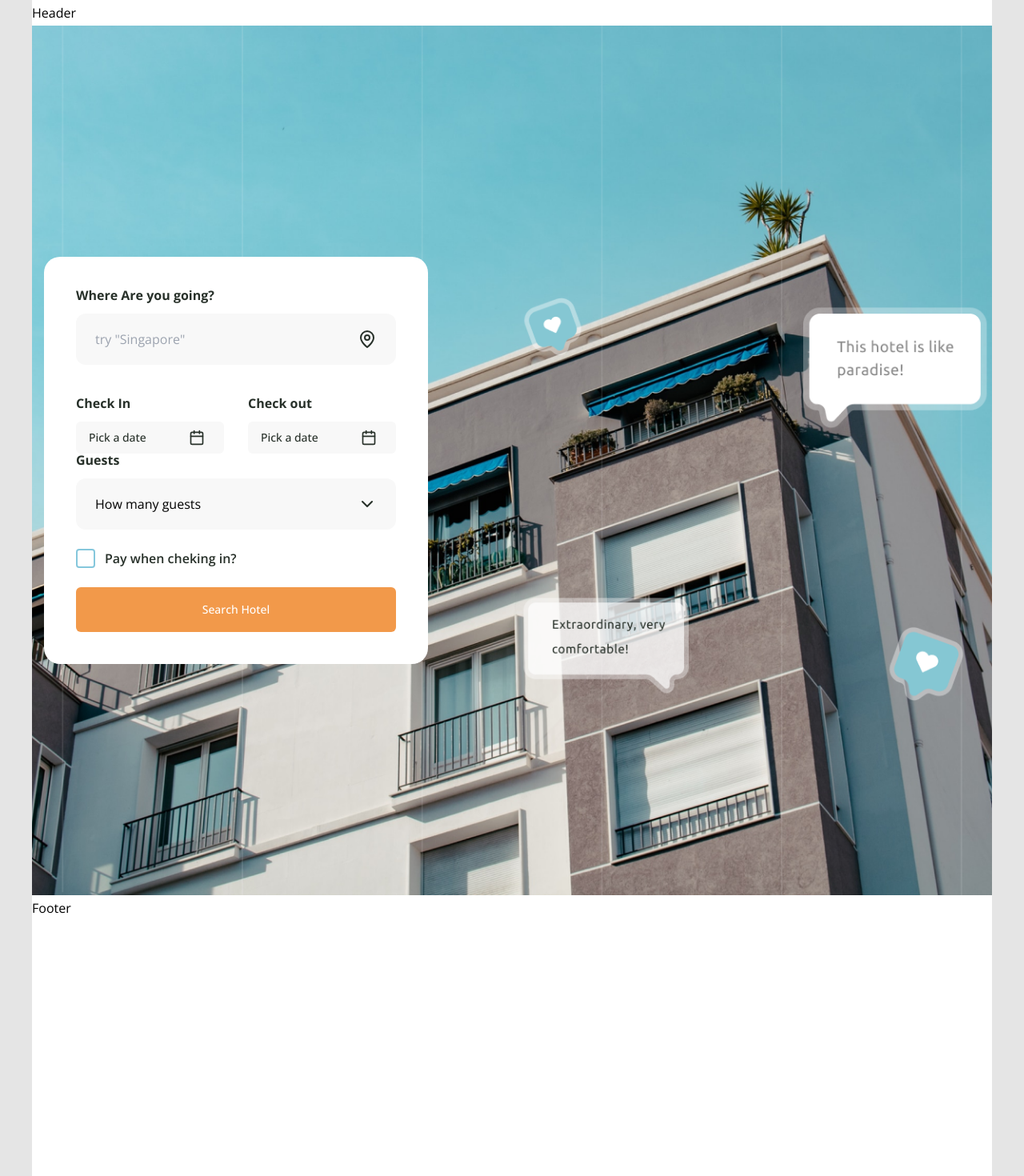
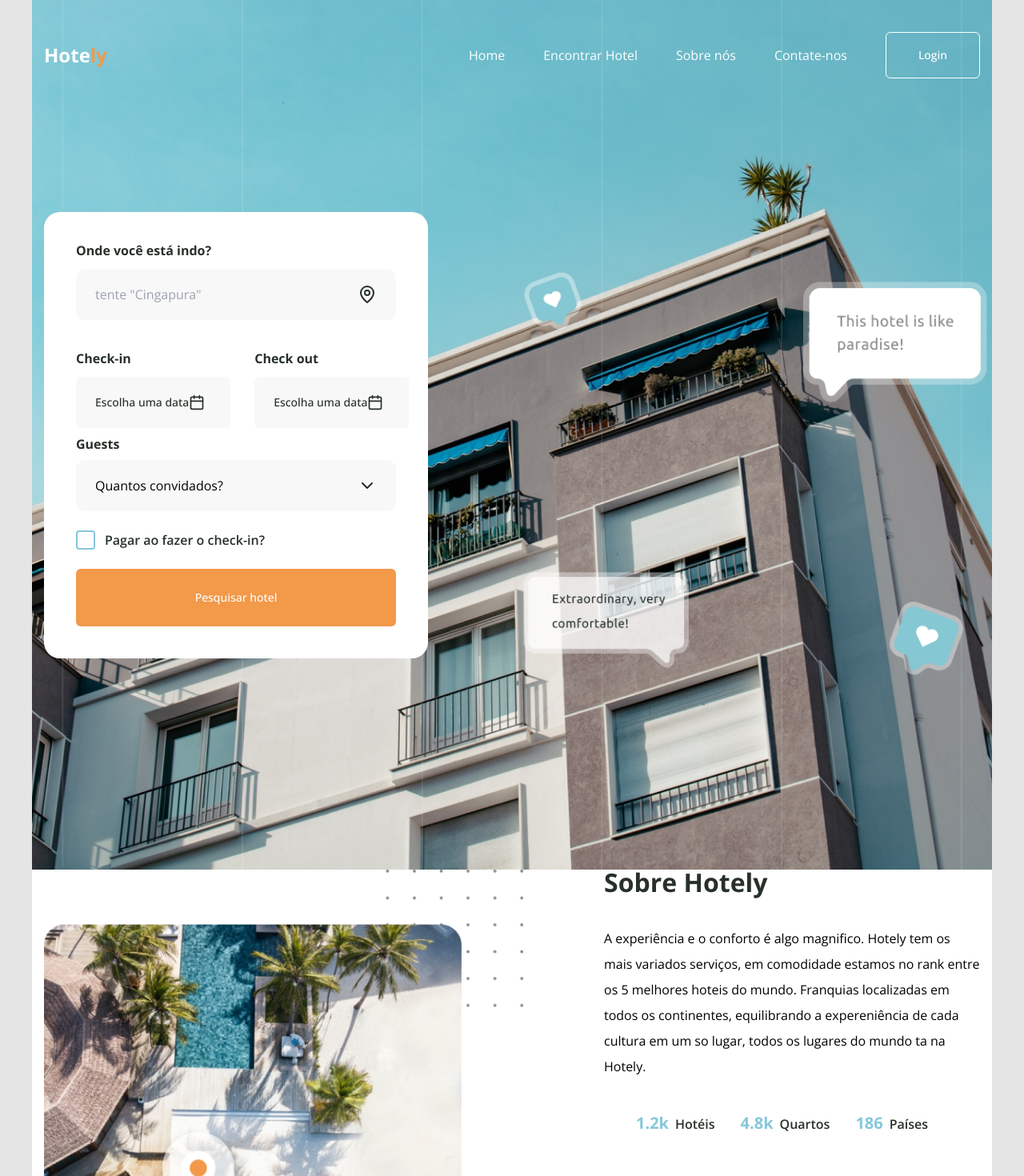
Before and after one commit to victorslls/Project-Hotel, a Next.js app: page / in a window 1280 px wide. Shown: the top 1470 px of the page at 80% size. Built offline with nearby package versions, Linux system fonts and the light colour scheme.

Commit message:
atualizando project about, datePicker, Header, Nav

```diff
--- a/app/page.jsx
+++ b/app/page.jsx
@@ -1,13 +1,15 @@
+import Footer  from "@/components/Footer";
 import Header from "@/components/Header";
+import Hero from "@/components/Hero";
+import About from "@/components/About";
 
-import Footer  from "@/components/Footer";
-import Hero from "@/components/Hero";
 
 export default function Home() {
   return (
     <main className="max-w-[1200px] mx-auto bg-white">
       <Header />
       <Hero />
+      <About />
       <Footer />
       <div className="h-[4000px]"></div>
     </main>
--- /dev/null
+++ b/components/About.jsx
@@ -0,0 +1,43 @@
+'use client'
+import { motion } from "framer-motion"
+import Image from "next/image"
+import { fadeIn } from "@/variants"
+import { useInView } from "react-intersection-observer"
+import { Button } from "./ui/button"
+import { useMediaQuery } from "react-responsive"
+import Stats from "./Stats"
+
+const About = () => {
+  return (
+    <section className="py-12 xl:pt-0 xl:pb-24">
+      <div className="container mx-auto">
+        <div className="flex flex-col xl:flex-row">
+          {/**img */}
+          <div className=" flex-1 relative">
+            <Image src="/about/img2.png" width={599} height={721} alt="" />
+          </div>
+          {/**text */}
+          <div className="xl:max-w-[470px]">
+            <h2 className="h2 mb-[38px]">Sobre Hotely </h2>
+            <p>
+              A experiência e o conforto é algo magnifico. Hotely tem os mais
+              variados serviços, em comodidade estamos no rank entre os 5
+              melhores hoteis do mundo. Franquias localizadas em todos os
+              continentes, equilibrando a expereniência de cada cultura em um so
+              lugar, todos os lugares do mundo ta na Hotely.
+            </p>
+            {/**stats */}
+            <dir className=' my-5 xl:my-10 min-h-[35px] '>
+                <Stats/>
+            </dir>
+            <p className="mb-10">Comprovada pele conselho regional de Serviços e garantia, todos os dados são legitimos, siga na integra.</p>
+            {/**btn */}
+            <Button variant='accent'>Explore mais</Button>
+          </div>
+        </div>
+      </div>
+    </section>
+  );
+}
+
+export default About
--- a/components/DatePicker.jsx
+++ b/components/DatePicker.jsx
@@ -21,7 +21,7 @@ const DatePicker = () => {
             !date && "text-black"
           )}
         >
-          {date ? format(date, "d MMM") : <span>Pick a date</span>}
+          {date ? format(date, "d MMM") : <span>Escolha uma data</span>}
           <CalendarIcon className="mr-2 h-5 w-5 text-black" />
         </Button>
       </PopoverTrigger>
--- a/components/GuestSelect.jsx
+++ b/components/GuestSelect.jsx
@@ -13,7 +13,7 @@ const GuestSelect = () => {
   return (
     <Select>
       <SelectTrigger  className="w-full" >
-        <SelectValue placeholder="How many guests" />
+        <SelectValue placeholder="Quantos convidados?" />
       </SelectTrigger>
       <SelectContent>
         <SelectGroup>
--- a/components/Header.jsx
+++ b/components/Header.jsx
@@ -1,7 +1,46 @@
+import Link from "next/link"
+
+//import ui
+import { Button } from "./ui/button"
+import MobileNav from "./MobileNav"
+import Nav from "./Nav"
+
+
+
+
 const Header = () => {
     return (
-        <div>Header</div>
-    )
+      <header className="absolute w-full max-w-[1200px] py-8 xl:py-10">
+        <div className="container mx-auto">
+          {/**logo, nav (desktop), btn */}
+          <div className="flex items-center justify-between">
+            {/**logo */}
+            <Link href="/">
+              <h1 className="text-2xl font-bold text-white">
+                Hote<span className="text-orange">ly</span>
+              </h1>
+            </Link>
+            {/**nav e btn */}
+            <div className="hidden xl:flex">
+              <div className="flex items-center gap-x-12">
+                <Nav
+                  containerStyles="flex items-center justify-between"
+                  listStyles="flex gap-x-12 text-white"
+                />
+                <Button variant="outline" className="px-10 h-[58px]">
+
+                  Login
+                </Button>
+              </div>
+            </div>
+          </div>
+          {/** mobile nav */}
+          <div className="xl:hidden absolute right-8 top-8">
+            <MobileNav />
+          </div>
+        </div>
+      </header>
+    );
 }
 
 export default Header
--- /dev/null
+++ b/components/MobileNav.jsx
@@ -0,0 +1,44 @@
+'use client';
+
+import Image from "next/image";
+import Nav from "./Nav";
+
+import { Sheet, SheetContent, SheetTrigger } from "./ui/sheet";
+
+import { Menu } from "lucide-react";
+import Link from "next/link";
+import Socials from "./Socials";
+
+
+const MobileNav = () => {
+  return (
+    <Sheet>
+      <SheetTrigger>
+        <Menu size={36} className="text-white" />
+      </SheetTrigger>
+      <SheetContent side="left">
+        <div className="flex flex-col justify-between h-full p-12">
+            {/**logo */}
+          <Link href="/" className="mb-24">
+            <Image
+              src="/footer/logo.svg"
+              width={90}
+              height={46}
+              alt=""
+              priority
+            />
+          </Link>
+          <Nav
+            containerStyles="text-black"
+            listStyles="flex flex-col gap-y-6 text-xl"
+          />
+          {/**socials */}
+          <Socials containerStyles="flex gap-x-4 text-black" />
+
+        </div>
+      </SheetContent>
+    </Sheet>
+  );
+}
+
+export default MobileNav
--- /dev/null
+++ b/components/Nav.jsx
@@ -0,0 +1,38 @@
+import Link from "next/link"
+
+const links = [
+    {
+        path: '/',
+        pathname: 'Home'
+    },
+    {
+        path: '/',
+        pathname: 'Encontrar Hotel'
+    },
+    {
+        path: '/',
+        pathname: 'Sobre nós'
+    },
+    {
+        path: '/',
+        pathname: 'Contate-nos'
+    },
+]
+
+const Nav = ({containerStyles, listStyles}) => {
+  return (
+    <nav className={`${containerStyles}`}>
+      <ul className={`${listStyles}`}>
+        {links.map((link, index) => {
+          return (
+            <li>
+              <Link href={link.path}>{link.pathname}</Link>
+            </li>
+          );
+        })}
+      </ul>
+    </nav>
+  );
+}
+
+export default Nav
--- a/components/SearchBox.jsx
+++ b/components/SearchBox.jsx
@@ -1,4 +1,4 @@
-'use client';
+"use client";
 
 import { Input } from "./ui/input";
 import { Label } from "./ui/label";
@@ -7,7 +7,7 @@ import { Checkbox } from "./ui/checkbox";
 
 import { MapPin } from "lucide-react";
 
-import {motion} from 'framer-motion'
+import { motion } from "framer-motion";
 import { fadeIn } from "@/variants";
 
 //components
@@ -17,21 +17,21 @@ import GuestSelect from "./GuestSelect";
 const SearchBox = () => {
   return (
     <motion.div
-       variants={fadeIn('up', 0.2)}
-       transition={{duration: 1}}
+      variants={fadeIn("up", 0.2)}
+      transition={{ duration: 1 }}
       initial="hidden"
-       whileInView={'show'}
-       viewport={{once: false, amount: 0}}
+      whileInView={"show"}
+      viewport={{ once: false, amount: 0 }}
       className="w-full max-w-[480px] bg-white max-h-max flex flex-col boder
      border-outline rounded-[20px] p-10 "
     >
       {/**input, claendar, date picker */}
       <div className="mb-[20px]">
         {/**label */}
-         <Label htmlFor="destination">Where Are you going?</Label>
+        <Label htmlFor="destination">Onde você está indo?</Label>
         {/**input & icon */}
         <div className="relative flex  items-center mb-[20px]">
-           <Input id="destination" placeholder='try "Singapore"' />
+          <Input id="destination" placeholder='tente "Cingapura"' />
           <MapPin size={24} className="absolute right-6 text-black" />
         </div>
       </div>
@@ -39,7 +39,7 @@ import GuestSelect from "./GuestSelect";
       <div className="flex flex-col xl:flex-row gap-x-[30px] gap-y-5 xl:gap-y-0">
         {/**check in */}
         <div className="flex flex-col flex-1">
-           <Label>Check In</Label>
+          <Label>Check-in</Label>
           <DatePicker />
         </div>
         {/**check out */}
@@ -53,14 +53,14 @@ import GuestSelect from "./GuestSelect";
       <div className="flex flex-col">
         {/**select */}
         <div className="felx flex-col flex-1 gap-x-3 mb-[24px]">
-           <Label>Guests</Label>
+          <Label className="my-3">Guests</Label>
           <GuestSelect />
         </div>
         {/**checkbox */}
         <div className="flex items-center gap-x-3 mb-[24px]">
           <Checkbox id="terms" />
           <Label htmlFor="terms" className=" font-semibold mb-0">
-             Pay when cheking in?
+            Pagar ao fazer o check-in?
           </Label>
         </div>
         {/*btn */}
@@ -68,11 +68,11 @@ import GuestSelect from "./GuestSelect";
           size="lg"
           className="bg-orange p-7 text-white hover:bg-orange/90  "
         >
-           Search Hotel
+          Pesquisar hotel
         </Button>
       </div>
     </motion.div>
   );
 };
 
-export default SearchBox
+export default SearchBox;
--- /dev/null
+++ b/components/Stats.jsx
@@ -0,0 +1,50 @@
+'use client';
+
+import CountUp from "react-countup";
+
+const statsData= [
+    {
+        value: 1.2,
+        type: 'Hotéis',
+        unit: 'k',
+    },
+    {
+        value: 4.8,
+        type: 'Quartos',
+        unit: 'k',
+    },
+    {
+        value: 186,
+        type: 'Países',
+        unit: null,
+    },
+]
+
+
+const Stats = () => {
+  return (
+    <div className="flex flex-col xl:flex-row gap-x-8 gap-y-4 my-10">
+        {statsData.map((item, index)=> {
+            return (
+              <div key={index}>
+                <div className="flex items-baseline gap-x-2">
+                  <h3 className="h3 text-soft_green">
+                    {/**checks if item.value.is.o.decimals */}
+                    <CountUp
+                      start={0}
+                      end={item.value}
+                      decimals={item.value % 1 !== 0 ? 1 : 0}
+                      duration={6}
+                    />
+                    <span>{item.unit}</span>
+                  </h3>
+                  <div className="text-black font-semibold">{item.type}</div>
+                </div>
+              </div>
+            );
+        })}
+    </div>
+  )
+}
+
+export default Stats
--- a/components/ui/button.jsx
+++ b/components/ui/button.jsx
@@ -1,29 +1,22 @@
-import * as React from "react"
-import { Slot } from "@radix-ui/react-slot"
+import * as React from "react";
+import { Slot } from "@radix-ui/react-slot";
 import { cva } from "class-variance-authority";
 
-import { cn } from "@/lib/utils"
+import { cn } from "@/lib/utils";
 
 const buttonVariants = cva(
   "inline-flex items-center justify-center whitespace-nowrap rounded-md text-sm font-medium ring-offset-white transition-colors focus-visible:outline-none focus-visible:ring-2 focus-visible:ring-slate-950 focus-visible:ring-offset-2 disabled:pointer-events-none disabled:opacity-50 dark:ring-offset-slate-950 dark:focus-visible:ring-slate-300",
   {
     variants: {
       variant: {
-        default: "bg-slate-900 text-slate-50 hover:bg-slate-900/90 dark:bg-slate-50 dark:text-slate-900 dark:hover:bg-slate-50/90",
-        destructive:
-          "bg-red-500 text-slate-50 hover:bg-red-500/90 dark:bg-red-900 dark:text-slate-50 dark:hover:bg-red-900/90",
+        default: "bg-grey-secondary",
+        accent: "bg-orange text-white  font bold hover:bg-orange/90",
         outline:
-          "border border-slate-200 bg-white hover:bg-slate-100 hover:text-slate-900 dark:border-slate-800 dark:bg-slate-950 dark:hover:bg-slate-800 dark:hover:text-slate-50",
-        secondary:
-          "bg-slate-100 text-slate-900 hover:bg-slate-100/80 dark:bg-slate-800 dark:text-slate-50 dark:hover:bg-slate-800/80",
-        ghost: "hover:bg-slate-100 hover:text-slate-900 dark:hover:bg-slate-800 dark:hover:text-slate-50",
-        link: "text-slate-900 underline-offset-4 hover:underline dark:text-slate-50",
+          "bg-transparent text-white border border-white hover:bg-white hover:text-black",
       },
       size: {
-        default: "h-10 px-4 py-2",
-        sm: "h-9 rounded-md px-3",
-        lg: "h-11 rounded-md px-8",
-        icon: "h-10 w-10",
+        default: "h-[64px] px-6",
+        lg: "h-[72px] px-6",
       },
     },
     defaultVariants: {
@@ -31,17 +24,20 @@ const buttonVariants = cva(
       size: "default",
     },
   }
-)
+);
 
-const Button = React.forwardRef(({ className, variant, size, asChild = false, ...props }, ref) => {
-  const Comp = asChild ? Slot : "button"
-  return (
-    (<Comp
-      className={cn(buttonVariants({ variant, size, className }))}
-      ref={ref}
-      {...props} />)
-  );
-})
-Button.displayName = "Button"
+const Button = React.forwardRef(
+  ({ className, variant, size, asChild = false, ...props }, ref) => {
+    const Comp = asChild ? Slot : "button";
+    return (
+      <Comp
+        className={cn(buttonVariants({ variant, size, className }))}
+        ref={ref}
+        {...props}
+      />
+    );
+  }
+);
+Button.displayName = "Button";
 
-export { Button, buttonVariants }
+export { Button, buttonVariants };
--- a/components/ui/sheet.jsx
+++ b/components/ui/sheet.jsx
@@ -51,7 +51,7 @@ const SheetContent = React.forwardRef(({ side = "right", className, children, ..
       {children}
       <SheetPrimitive.Close
         className="absolute right-4 top-4 rounded-sm opacity-70 ring-offset-white transition-opacity hover:opacity-100 focus:outline-none focus:ring-2 focus:ring-slate-950 focus:ring-offset-2 disabled:pointer-events-none data-[state=open]:bg-slate-100 dark:ring-offset-slate-950 dark:focus:ring-slate-300 dark:data-[state=open]:bg-slate-800">
-        <X className="h-4 w-4" />
+        <X className="h-6 w-6 text-black" />
         <span className="sr-only">Close</span>
       </SheetPrimitive.Close>
     </SheetPrimitive.Content>
```
Also changed, not shown: components/Socials.jsx (added, +21 -0 lines). Lines whose indentation alone changed are shown as unchanged.
